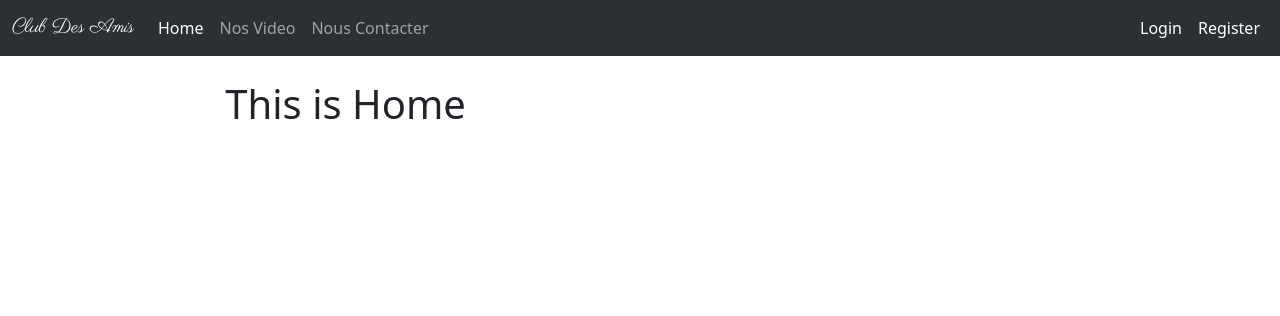
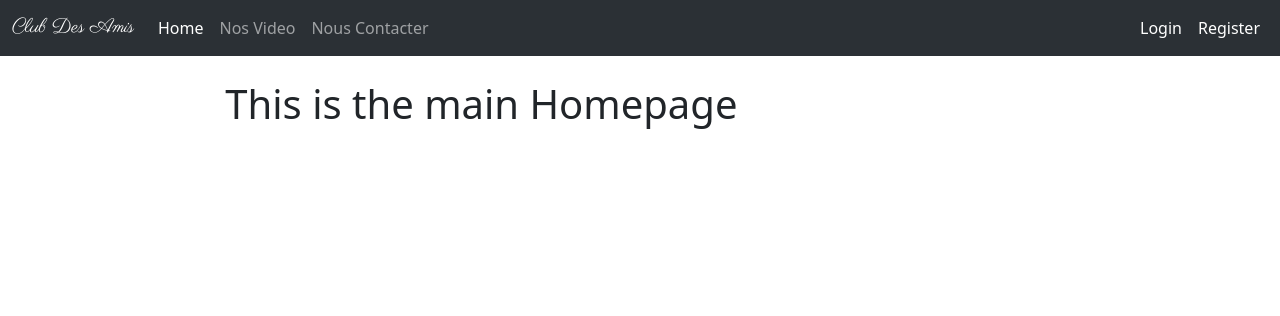
Before and after one commit to lemanou7/clubdesamis, a Django app: page / in a window 1280 px wide. Shown: the top 316 px of the page. Run offline with Django 4.2, Linux system fonts and the light colour scheme.

Commit message:
testing git

```diff
--- a/home/templates/home/index.html
+++ b/home/templates/home/index.html
@@ -1,5 +1,5 @@
 {% extends 'base.html' %}
 
 {% block content %}
-    <h1>This is Home</h1>
+    <h1>This is the main Homepage</h1>
 {% endblock %}
```
